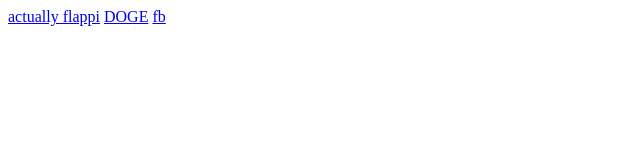
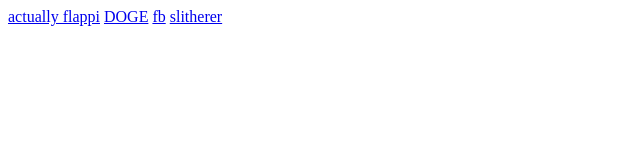
Before and after one commit to 17liamnaddell/17liamnaddell.github.io, a plain HTML site: page index.html in a window 1280 px wide. Shown: the full height of the page, 0-640 px from the left. Drawn offline with Linux system fonts and the light colour scheme.

Commit message:
Update index.html

```diff
--- a/index.html
+++ b/index.html
@@ -4,5 +4,6 @@
     <a href="flappi/index">actually flappi</a>
     <a href="www/index">DOGE</a>
     <a href="fb/home">fb</a>
+    <a href="slither/dontBlock">slitherer</a>
   </body>
 </html>
```
